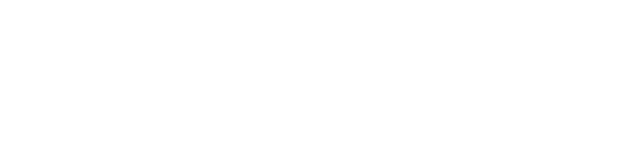
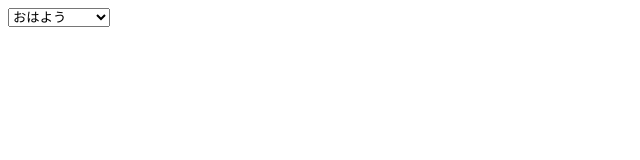
Before and after one commit to okina3/tech_boost_JS, a plain HTML site: page Vue.js/index.html in a window 1280 px wide. Shown: the whole page, without its empty margins (0-640 px from the left). Drawn offline with nearby package versions, Linux system fonts and the light colour scheme.

Commit message:
【フロントエンド】20 Vue.js。の課題です。

```diff
--- a/Vue.js/index.html
+++ b/Vue.js/index.html
@@ -9,7 +9,11 @@
 <body>
    <!-- Vueデータを出力する場所 -->
    <div id="app">
-
+      <select>
+         <option v-for="msg in msgs">
+            {{msg}}
+         </option>
+      </select>
    </div>
 
    <script src="20.js" charset="UTF-8"></script>
```
